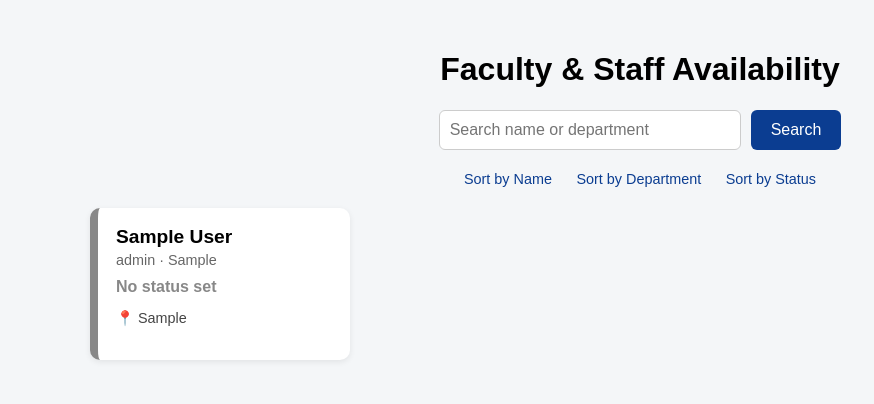
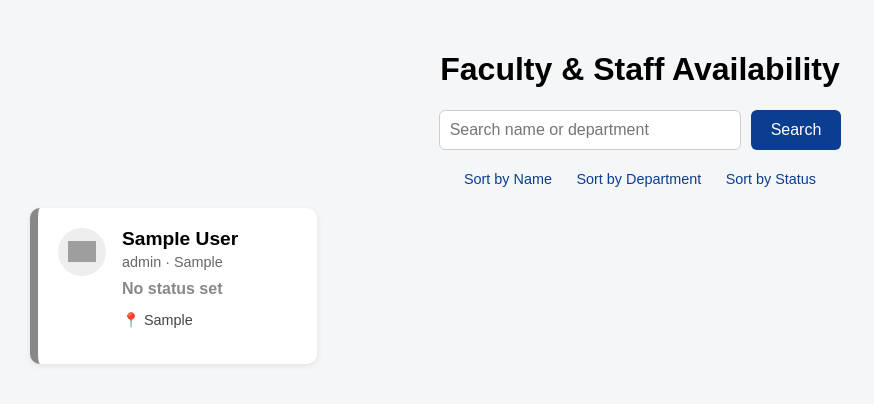
Before and after one commit to Benedict12355/smart-campus, a PHP site: page /public/faculty.php in a window 1280 px wide. Shown: the top 404 px of the page, without its empty margins (0-874 px from the left). Run offline with PHP 8.4, Linux system fonts and the light colour scheme; tables that the repository leaves empty or names only in its code hold one stand-in row (values such as "Sample post"); grey boxes are pictures that could not be loaded.

Commit message:
added image

```diff
--- a/assets/publicstyle.css
+++ b/assets/publicstyle.css
@@ -48,18 +48,43 @@ form button {
 
 .card-grid {
     display: grid;
-    grid-template-columns: repeat(auto-fill, minmax(220px, 1fr));
-    gap: 20px;
-    max-width: 1100px;
+    grid-template-columns: repeat(auto-fill, minmax(280px, 1fr));
+    gap: 24px;
+    max-width: 1400px;
     margin: 0 auto;
 }
 
 .card {
     background: #fff;
     border-radius: 10px;
-    padding: 18px;
+    padding: 20px;
     box-shadow: 0 2px 6px rgba(0,0,0,0.08);
     border-left: 8px solid #999;
+    display: flex;
+    gap: 16px;
+    align-items: flex-start;
+}
+
+.status-icon {
+    width: 48px;
+    height: 48px;
+    flex-shrink: 0;
+    border-radius: 50%;
+    background: #f2f2f2;
+    display: flex;
+    align-items: center;
+    justify-content: center;
+    overflow: hidden;
+}
+
+.status-icon img {
+    width: 28px;
+    height: 28px;
+    object-fit: contain;
+}
+
+.card-body {
+    flex: 1;
 }
 
 .card h2 {
@@ -85,9 +110,12 @@ form button {
 
 .status-available { border-left-color: #2e9e44; }
 .status-available .status-badge { color: #2e9e44; }
+.status-available .status-icon { background: #e6f7e9; }
 
 .status-busy { border-left-color: #d9822b; }
 .status-busy .status-badge { color: #d9822b; }
+.status-busy .status-icon { background: #fdf0e2; }
 
 .status-away { border-left-color: #888; }
 .status-away .status-badge { color: #888; }
+.status-away .status-icon { background: #eee; }
--- a/public/faculty.php
+++ b/public/faculty.php
@@ -22,7 +22,17 @@ function statusClass($status) {
     ];
     return $classes[$status] ?? "status-away";
 }
-
+function statusIconPath($status) {
+    $icons = [
+        "available" => "../assets/image/available.png",
+        "consultation_hours" => "../assets/image/consulting_hours.png",
+        "in_class" => "../assets/image/in_class.png",
+        "busy" => "../assets/image/unavailable.png",
+        "in_meeting" => "../assets/image/meeting.png",
+        "out_of_campus" => "../assets/image/out_of_campus.png",
+    ];
+    return $icons[$status] ?? "../assets/icons/available.png";
+}
 
 $search = $_GET["search"] ?? "";
 $sort = $_GET["sort"] ?? "id";
@@ -68,12 +78,17 @@ $people = $stmt->fetchAll();
 <div class="card-grid">
 <?php foreach ($people as $person): ?>
     <div class="card <?= statusClass($person["status"]) ?>">
+        <div class="status-icon">
+            <img src="<?= statusIconPath($person["status"]) ?>" alt="<?= statusLabel($person["status"]) ?>">
+        </div>
+        <div class="card-body">
             <h2><?= htmlspecialchars($person["full_name"]) ?></h2>
             <p class="meta"><?= htmlspecialchars($person["role_title"]) ?> &middot; <?= htmlspecialchars($person["department"]) ?></p>
             <p class="status-badge"><?= statusLabel($person["status"]) ?></p>
             <?php if ($person["location"]): ?>
                 <p class="location">📍 <?= htmlspecialchars($person["location"]) ?></p>
             <?php endif; ?>
+        </div>
     </div>
 <?php endforeach; ?>
 
```
Also changed, not shown: assets/image/available.png (added), assets/image/consulting_hours.png (added), assets/image/in_class.png (added), assets/image/meeting.png (added), assets/image/out_of_campus.png (added), assets/image/unavailable.png (added). Lines whose indentation alone changed are shown as unchanged.
